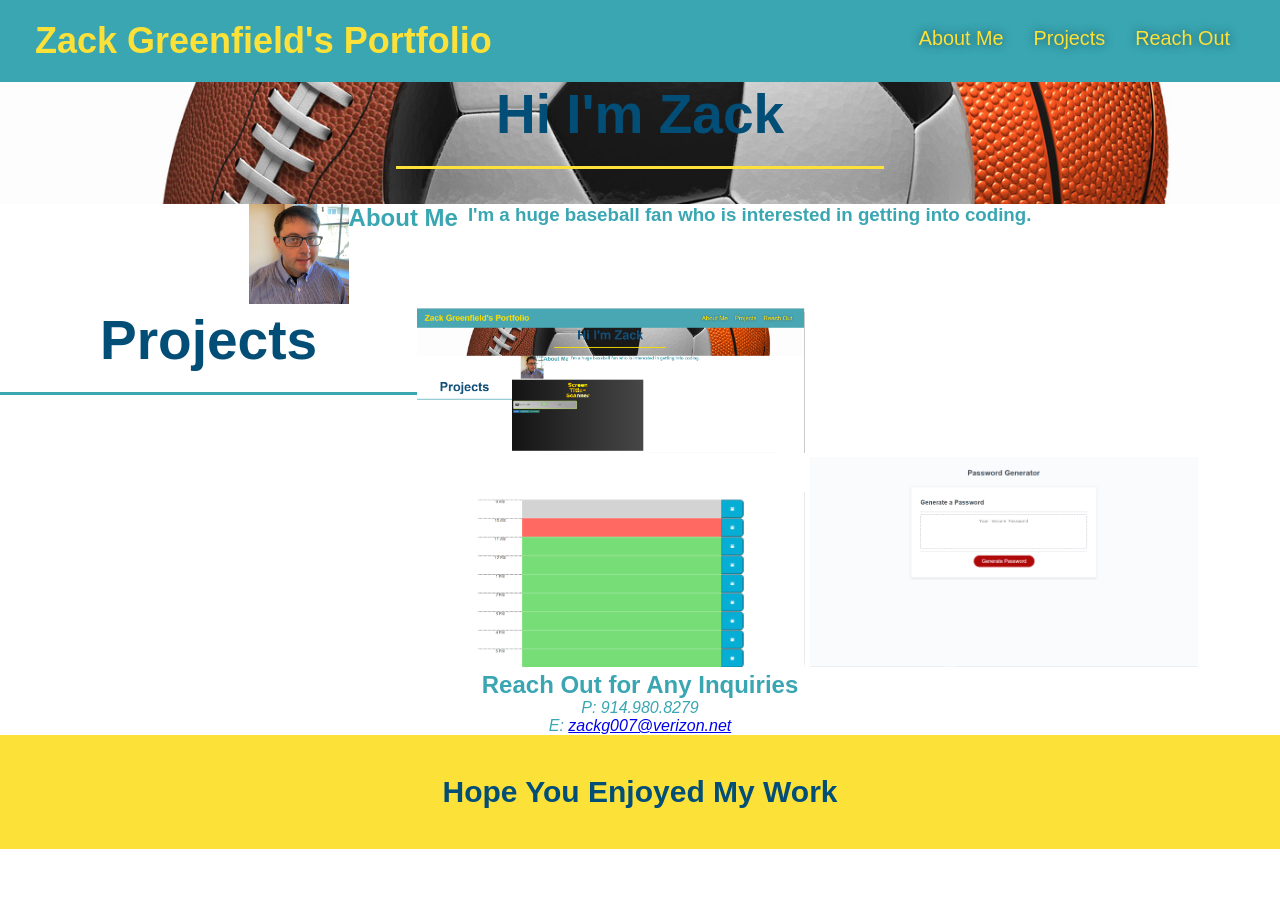
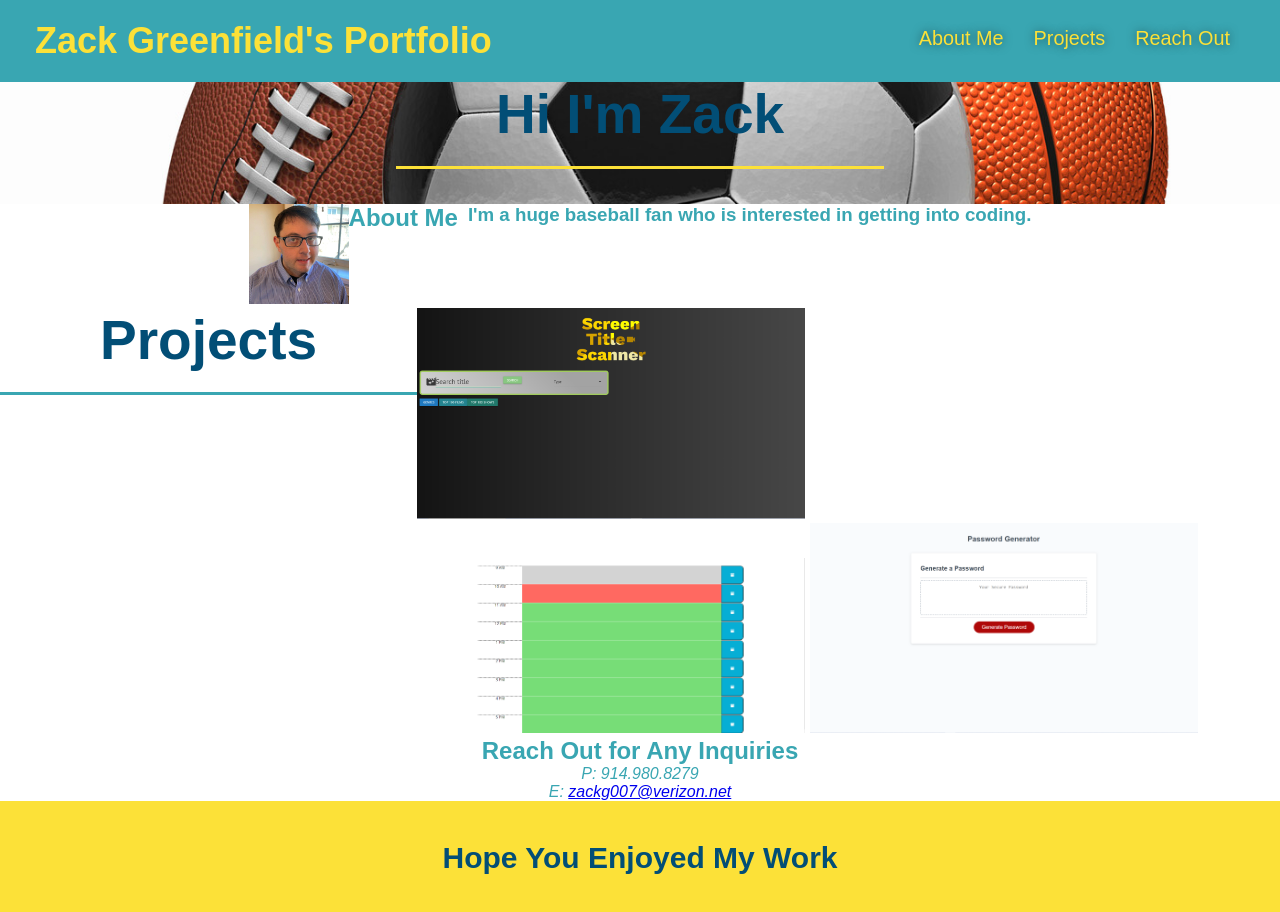
Before and after one commit to yks2728/Zack-Greenfield-Portfolio, a plain HTML site: page index.html in a window 1280 px wide. Before the commit the page ends 849 px from the top, so only its background shows below. Drawn offline with Linux system fonts and the light colour scheme.

Commit message:
fixed screenshot

```diff
--- a/index.html
+++ b/index.html
@@ -57,7 +57,7 @@
     <div class="right-container">
       <div class="first-image">
         <a href="https://yks2728.github.io/Screen-Title-Scanner/">
-          <img src="assets/images/screenshot-of-updated-redeployed-challenge-2-application-with-project.PNG" alt="screenshot of screen title scanner"></a>
+          <img src="assets/images/screenshot-of-deployed-final-project-1-application.PNG" alt="screenshot of screen title scanner"></a>
       </div>
       <div class="imgContainer">
         <a href="https://yks2728.github.io/Zack-Greenfields-Innovative-Work-Day-Scheduler/">
```
